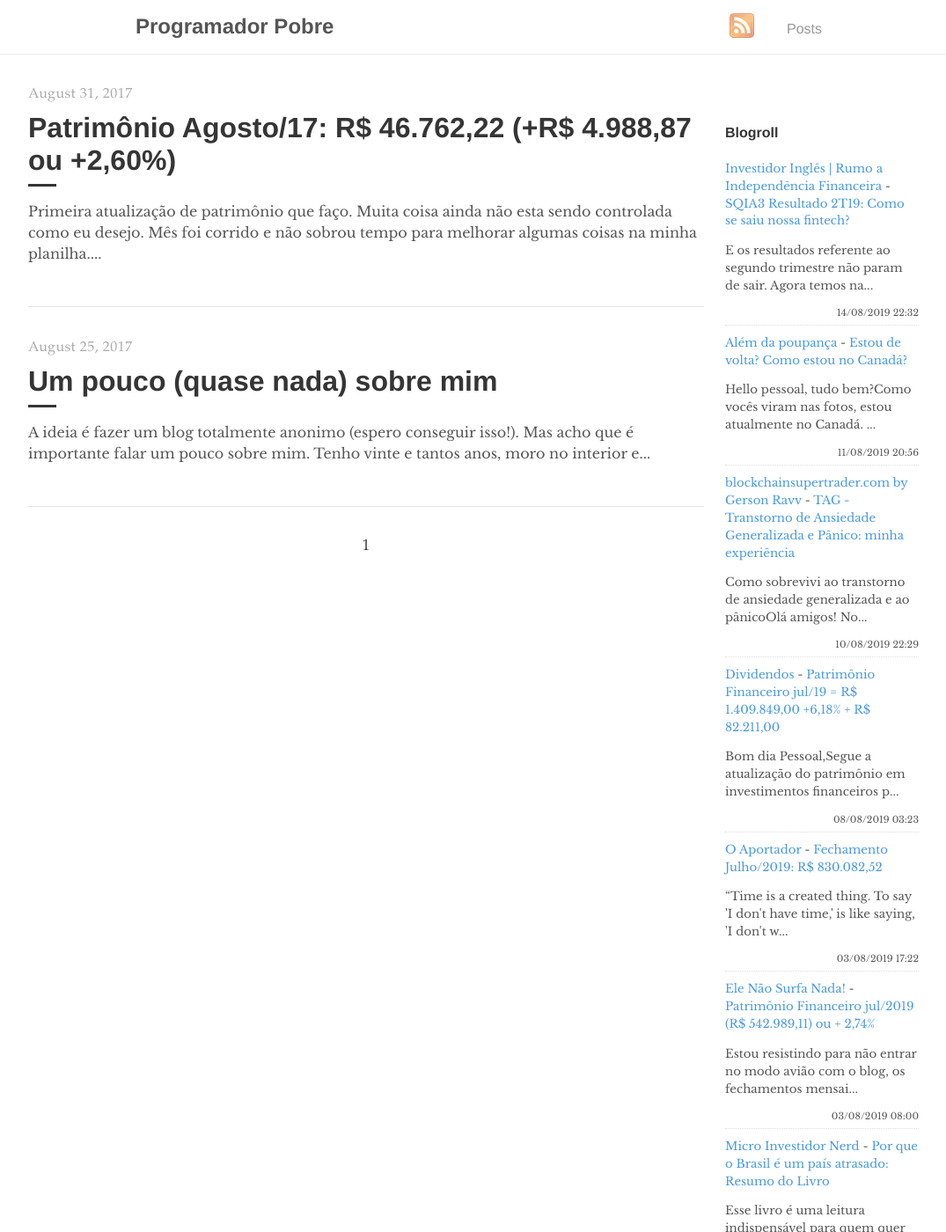
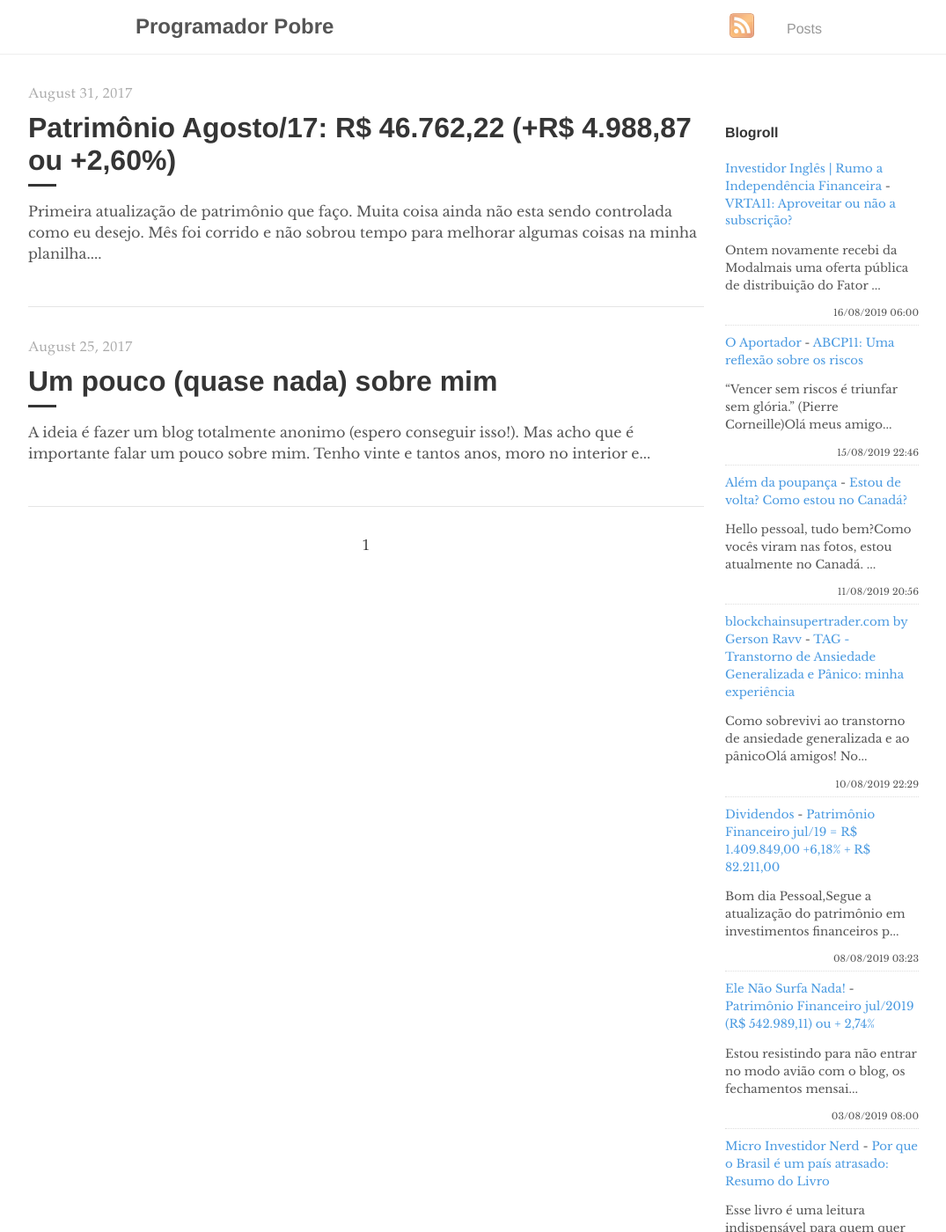
Before and after one commit to programadorpobre/programadorpobre.github.io, a Jekyll site: the page built from index.html, in a window 1280 px wide and 1400 px high. Shown: the whole window at 88% size, without its empty margins (96-1171 px from the left). Built offline with Jekyll 4.4.1, drawn with Linux system fonts in a browser that asks for light colours; the list of posts is cut into pages by our own code; comment, search, counter and statistics services are not loaded.

Commit message:
[ci skip] travis #741

```diff
--- a/_includes/feed-entries.html
+++ b/_includes/feed-entries.html
@@ -1,7 +1,12 @@
 <div class="feed-entry">
-    <a class="feed-entry-site-name" href="https://www.investidoringles.com/">Investidor Inglês | Rumo a Independência Financeira</a> - <a class="feed-entry-title" href="https://www.investidoringles.com/2019/08/sqia3-resultado-2t19.html">SQIA3 Resultado 2T19: Como se saiu nossa fintech?</a>
-    <p class="feed-entry-summary">E os resultados referente ao segundo trimestre não param de sair. Agora temos na...</p>
-    <time datetime="2019-08-14T22:32:00.000-03:00">14/08/2019 22:32</time>
+    <a class="feed-entry-site-name" href="https://www.investidoringles.com/">Investidor Inglês | Rumo a Independência Financeira</a> - <a class="feed-entry-title" href="https://www.investidoringles.com/2019/08/vrta11-aproveitar-ou-nao-subscricao.html">VRTA11: Aproveitar ou não a subscrição?</a>
+    <p class="feed-entry-summary">Ontem novamente recebi da Modalmais uma oferta pública de distribuição do Fator ...</p>
+    <time datetime="2019-08-16T06:00:00.000-03:00">16/08/2019 06:00</time>
+</div>
+<div class="feed-entry">
+    <a class="feed-entry-site-name" href="https://oaportadorfinanceiro.blogspot.com/">O Aportador</a> - <a class="feed-entry-title" href="https://oaportadorfinanceiro.blogspot.com/2019/08/abcp11-uma-reflexao-sobre-os-riscos.html">ABCP11: Uma reflexão sobre os riscos</a>
+    <p class="feed-entry-summary">“Vencer sem riscos é triunfar sem glória.”&nbsp;(Pierre Corneille)Olá meus amigo...</p>
+    <time datetime="2019-08-15T22:46:00.000-03:00">15/08/2019 22:46</time>
 </div>
 <div class="feed-entry">
     <a class="feed-entry-site-name" href="https://alemdapoupanca.blogspot.com/">Além da poupança</a> - <a class="feed-entry-title" href="https://alemdapoupanca.blogspot.com/2019/08/estou-de-volta-como-estou-no-canada.html">Estou de volta? Como estou no Canadá?</a>
@@ -17,11 +22,6 @@
     <a class="feed-entry-site-name" href="http://bonsdividendos.blogspot.com/">Dividendos</a> - <a class="feed-entry-title" href="http://bonsdividendos.blogspot.com/2019/08/patrimonio-financeiro-jul19-r-140984900.html">Patrimônio Financeiro jul/19 = R$ 1.409.849,00 +6,18% + R$ 82.211,00</a>
     <p class="feed-entry-summary">Bom dia Pessoal,Segue a atualização do patrimônio em investimentos financeiros p...</p>
     <time datetime="2019-08-08T03:23:00.000-07:00">08/08/2019 03:23</time>
-</div>
-<div class="feed-entry">
-    <a class="feed-entry-site-name" href="https://oaportadorfinanceiro.blogspot.com/">O Aportador</a> - <a class="feed-entry-title" href="https://oaportadorfinanceiro.blogspot.com/2019/08/fechamento-julho2019-r-83008252.html">Fechamento Julho/2019: R$ 830.082,52</a>
-    <p class="feed-entry-summary">“Time is a created thing. To say 'I don't have time,' is like saying, 'I don't w...</p>
-    <time datetime="2019-08-03T17:22:00.000-03:00">03/08/2019 17:22</time>
 </div>
 <div class="feed-entry">
     <a class="feed-entry-site-name" href="https://elenaosurfanada.blogspot.com/">Ele Não Surfa Nada!</a> - <a class="feed-entry-title" href="https://elenaosurfanada.blogspot.com/2019/08/patrimonio-financeiro-jul2019-r.html">Patrimônio Financeiro jul/2019 (R$ 542.989,11) ou + 2,74%</a>
```
